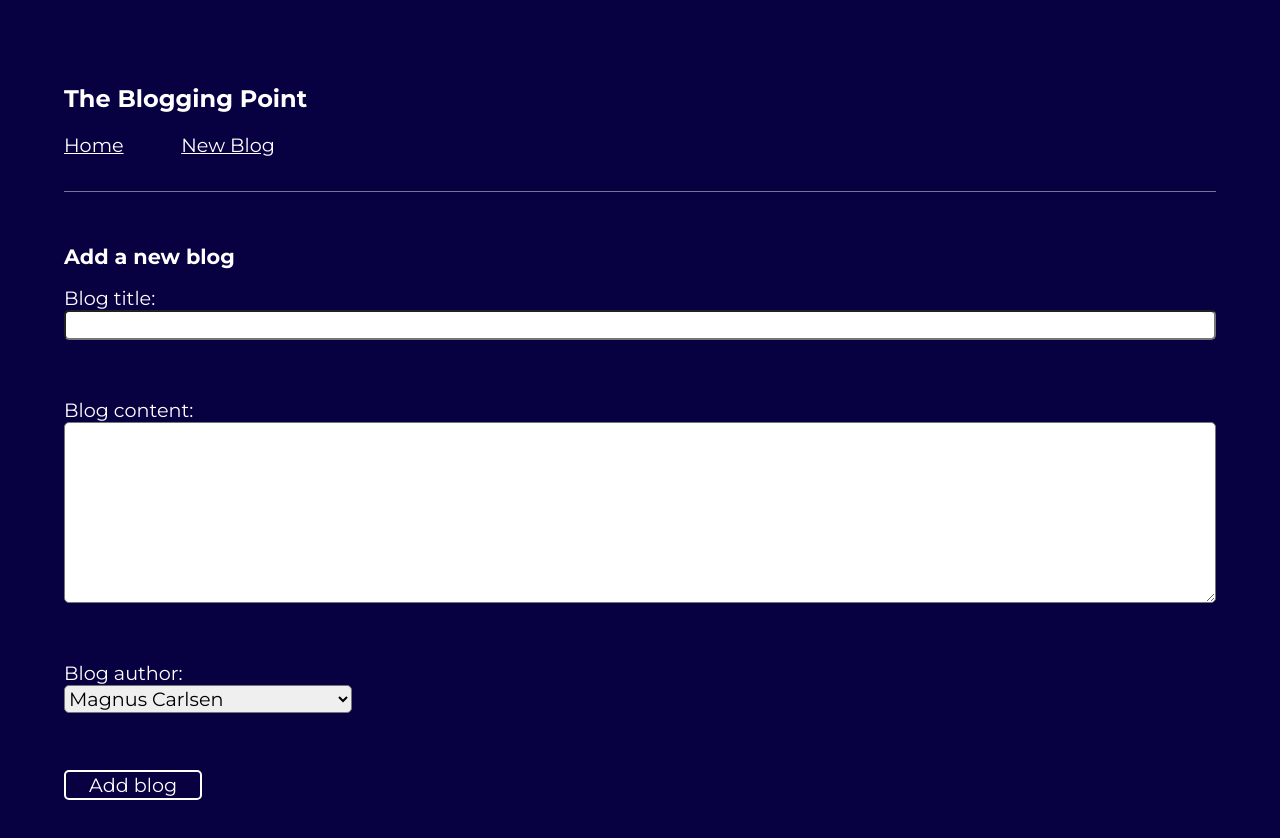
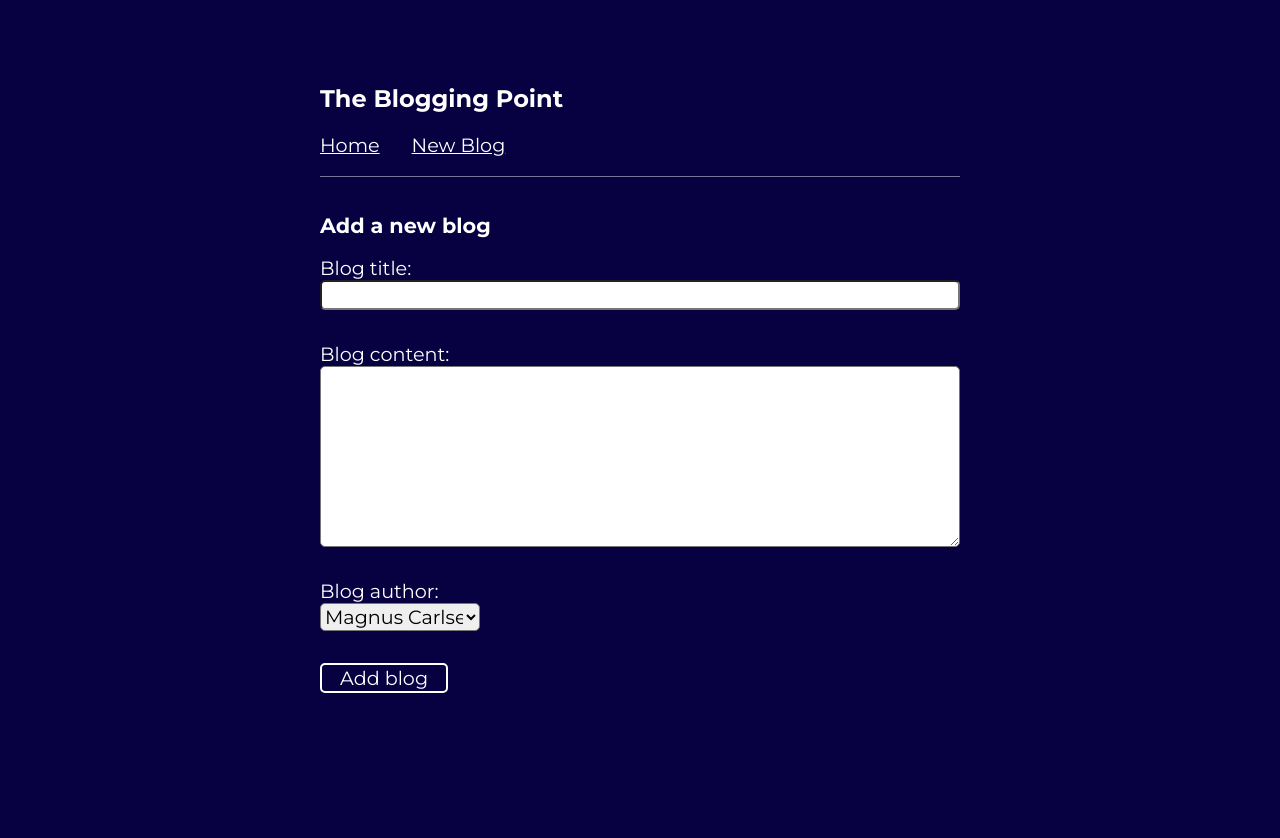
Before and after one commit to pyxelhaze/blogging_app, a React (Create React App) app: page /create in a window 1280 px wide. Shown: the top 838 px of the page. After the commit the page ends 800 px from the top, so only its background shows below. Built offline with nearby package versions, Linux system fonts and the light colour scheme.

Commit message:
connected to render-server and build complete

```diff
--- a/data/db.json
+++ b/data/db.json
@@ -53,6 +53,12 @@
       "body": "Lorem ipsum dolor sit amet, consetetur sadipscing elitr, sed diam nonumy eirmod tempor invidunt ut labore et dolore magna aliquyam erat, sed diam voluptua. At vero eos et accusam et justo duo dolores et ea rebum. Stet clita kasd gubergren, no sea takimata sanctus est Lorem ipsum dolor sit amet. Lorem ipsum dolor sit amet, consetetur sadipscing elitr, sed diam nonumy eirmod tempor invidunt ut labore et dolore magna aliquyam erat, sed diam voluptua. At vero eos et accusam et justo duo dolores et ea rebum. Stet clita kasd gubergren, no sea takimata sanctus est Lorem ipsum dolor sit amet. Lorem ipsum dolor sit amet, consetetur sadipscing elitr, sed diam nonumy eirmod tempor invidunt ut labore et dolore magna aliquyam erat, sed diam voluptua. At vero eos et accusam et justo duo dolores et ea rebum. Stet clita kasd gubergren, no sea takimata sanctus est Lorem ipsum dolor sit amet. ",
       "author": "Garry Kasparov",
       "id": "10"
+    },
+    {
+      "id": "0b9f",
+      "title": "214124",
+      "body": "rqwafafaf",
+      "author": "Magnus Carlsen"
     }
   ]
 }
--- a/src/BlogDetails.js
+++ b/src/BlogDetails.js
@@ -3,14 +3,15 @@ import { useNavigate } from "react-router-dom";
 import useFetch from "./useFetch";
 
 
-
 const BlogDetails = () => {
     const { id } = useParams();
-    const { data, error, isLoading } = useFetch('http://localhost:8000/blogs/' + id)
     const navigate = useNavigate();
+    const { data, error, isLoading } = useFetch(`https://blogging-point-server.onrender.com/blogs/${id}`)
+
+
 
     const handleClick = () => {
-        fetch('http://localhost:8000/blogs/' + data.id, {
+        fetch(`https://blogging-point-server.onrender.com/blogs/${data.id}`, {
             method: 'DELETE'
         }).then(() => { navigate('/'); })
     }
--- a/src/Create.js
+++ b/src/Create.js
@@ -10,7 +10,7 @@ const Create = () => {
     const handleSubmit = (e) => {
         e.preventDefault();
         const blog = { title, body, author };
-        fetch('http://localhost:8000/blogs/', {
+        fetch('https://blogging-point-server.onrender.com/blogs', {
             method: 'POST',
             headers: { "Content-Type": "application/json" },
             body: JSON.stringify(blog)
--- a/src/Main.js
+++ b/src/Main.js
@@ -1,9 +1,9 @@
 import Bloglist from './Bloglist';
 import useFetch from './useFetch';
 
+const Main = () => {
+    const { data, isLoading, error } = useFetch('https://blogging-point-server.onrender.com/blogs')
 
-const Main = () => {
-    const { data, isLoading, error } = useFetch('http://localhost:8000/blogs/');
     return (
         <div className="blog-list">
             {error && <div>{error}</div>}
@@ -11,6 +11,6 @@ const Main = () => {
             {data && <Bloglist blogs={data} title='All Blogs' />}
         </div>
     );
-}
+};
 
 export default Main;
--- a/src/index.css
+++ b/src/index.css
@@ -129,6 +129,9 @@ form button {
   }
 }
 @media (min-width: 1024px) {
+  body {
+    padding: 5% 25% 5% 25%;
+  }
   h1 {
     font-size: 1.5em;
   }
@@ -164,7 +167,7 @@ form button {
     font-size: 1em;
   }
   form button {
-    width: 12%;
+    width: 20%;
     font-size: 1em;
   }
   form select option {
--- a/src/useFetch.js
+++ b/src/useFetch.js
@@ -6,6 +6,7 @@ const useFetch = (url) => {
     const [error, setError] = useState(null);
 
     useEffect(() => {
+        console.log('Fetching from URL:', url);
         fetch(url)
             .then(res => {
                 if (!res.ok) {
```
Also changed, not shown: package.json (+6 -1 lines), server.js (added, +16 -0 lines), 2 other files (tests, documents, lock files or other folders).
